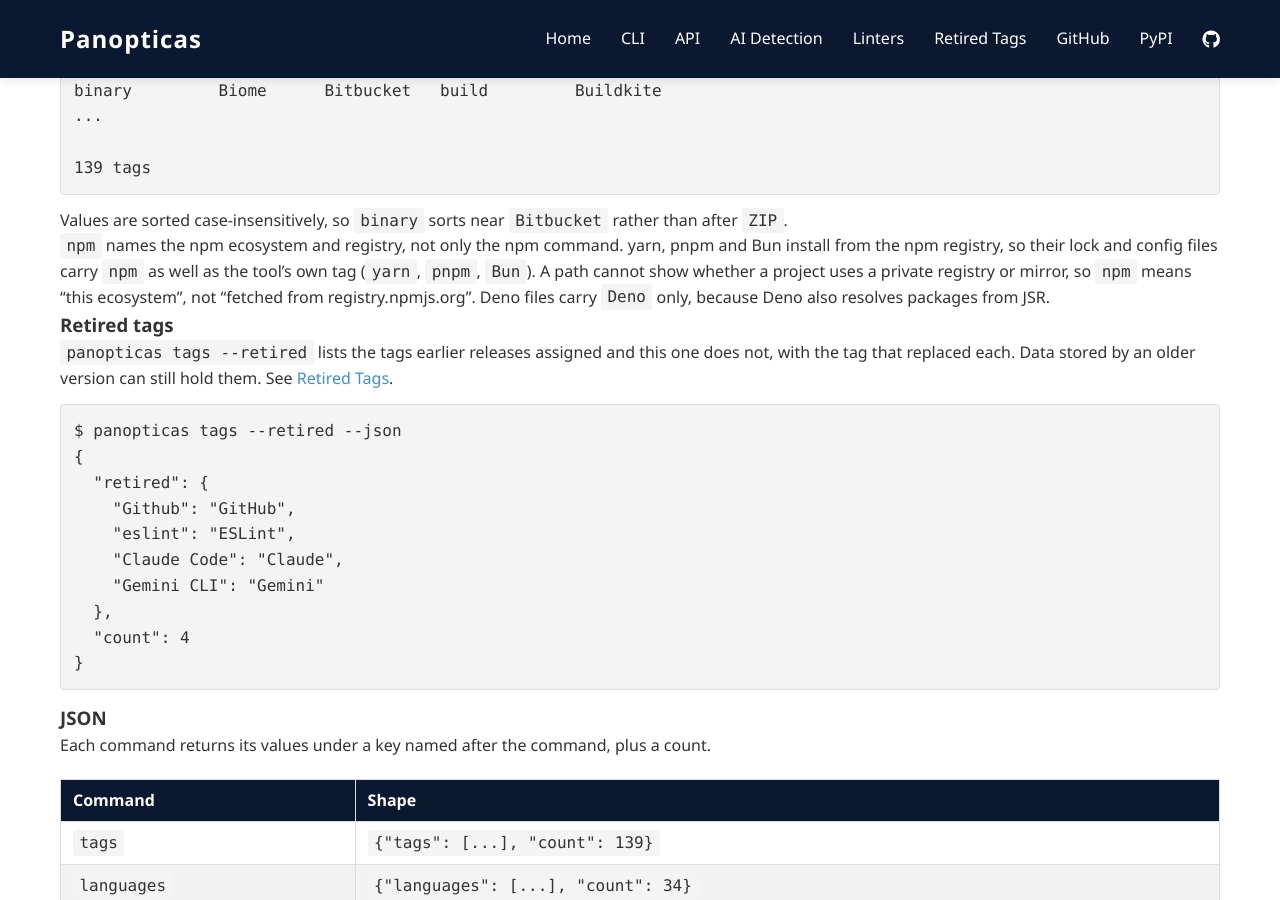
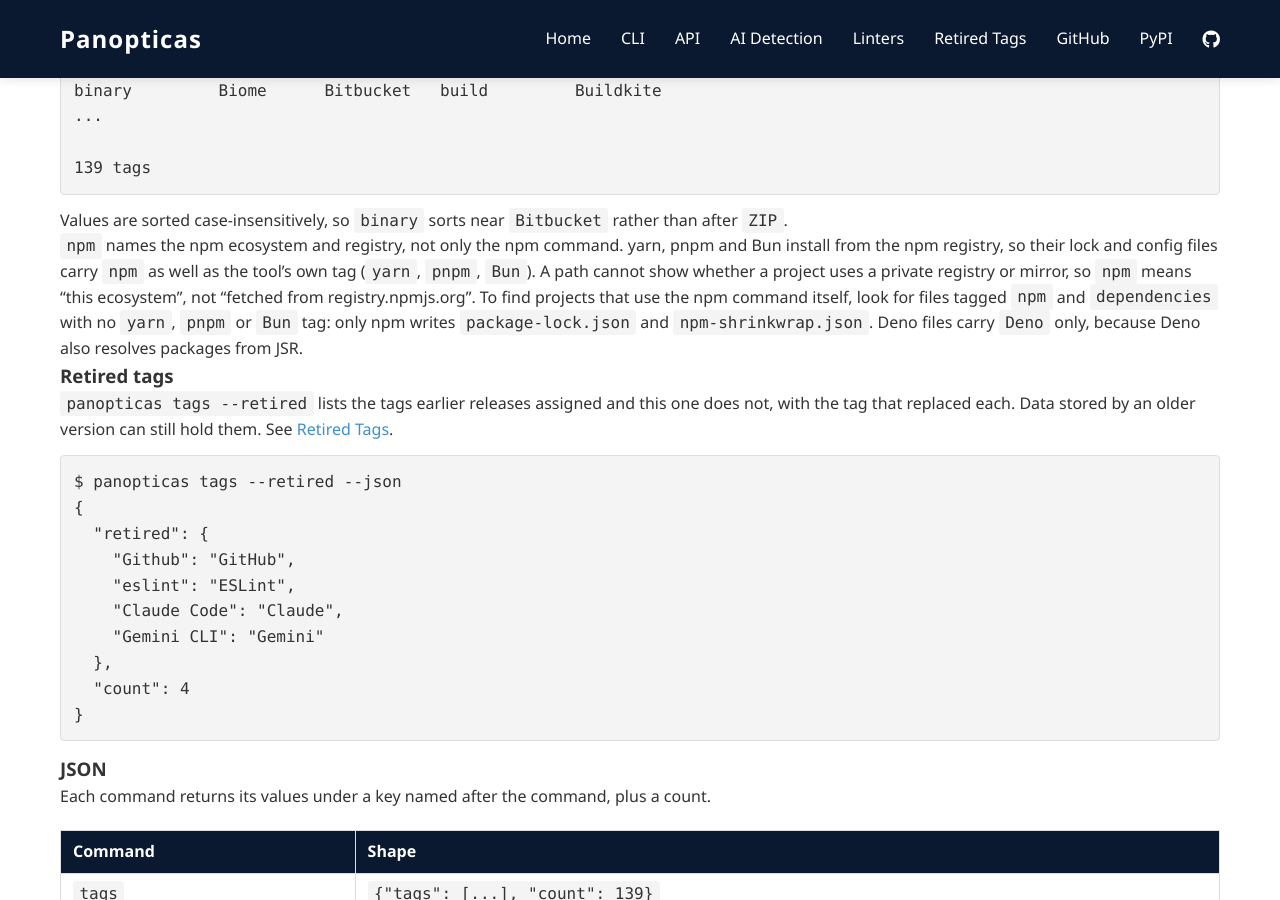
Before and after one commit to kospex/panopticas, a Jekyll site: the page built from docs/cli.md, in a window 1280 px wide and 900 px high, scrolled down 8769 px. Built offline with Jekyll 4.4.1, drawn with Linux system fonts in a browser that asks for light colours.

Commit message:
Explain how to find npm-the-command lockfiles in the tags docs
Co-Authored-By: Claude Opus 5.5 <noreply@anthropic.com>

```diff
--- a/docs/cli.md
+++ b/docs/cli.md
@@ -392,7 +392,10 @@ rather than after `ZIP`.
 pnpm and Bun install from the npm registry, so their lock and config files
 carry `npm` as well as the tool's own tag (`yarn`, `pnpm`, `Bun`). A path
 cannot show whether a project uses a private registry or mirror, so `npm`
-means "this ecosystem", not "fetched from registry.npmjs.org". Deno files
+means "this ecosystem", not "fetched from registry.npmjs.org". To find
+projects that use the npm command itself, look for files tagged `npm` and
+`dependencies` with no `yarn`, `pnpm` or `Bun` tag: only npm writes
+`package-lock.json` and `npm-shrinkwrap.json`. Deno files
 carry `Deno` only, because Deno also resolves packages from JSR.
 
 ### Retired tags
```
